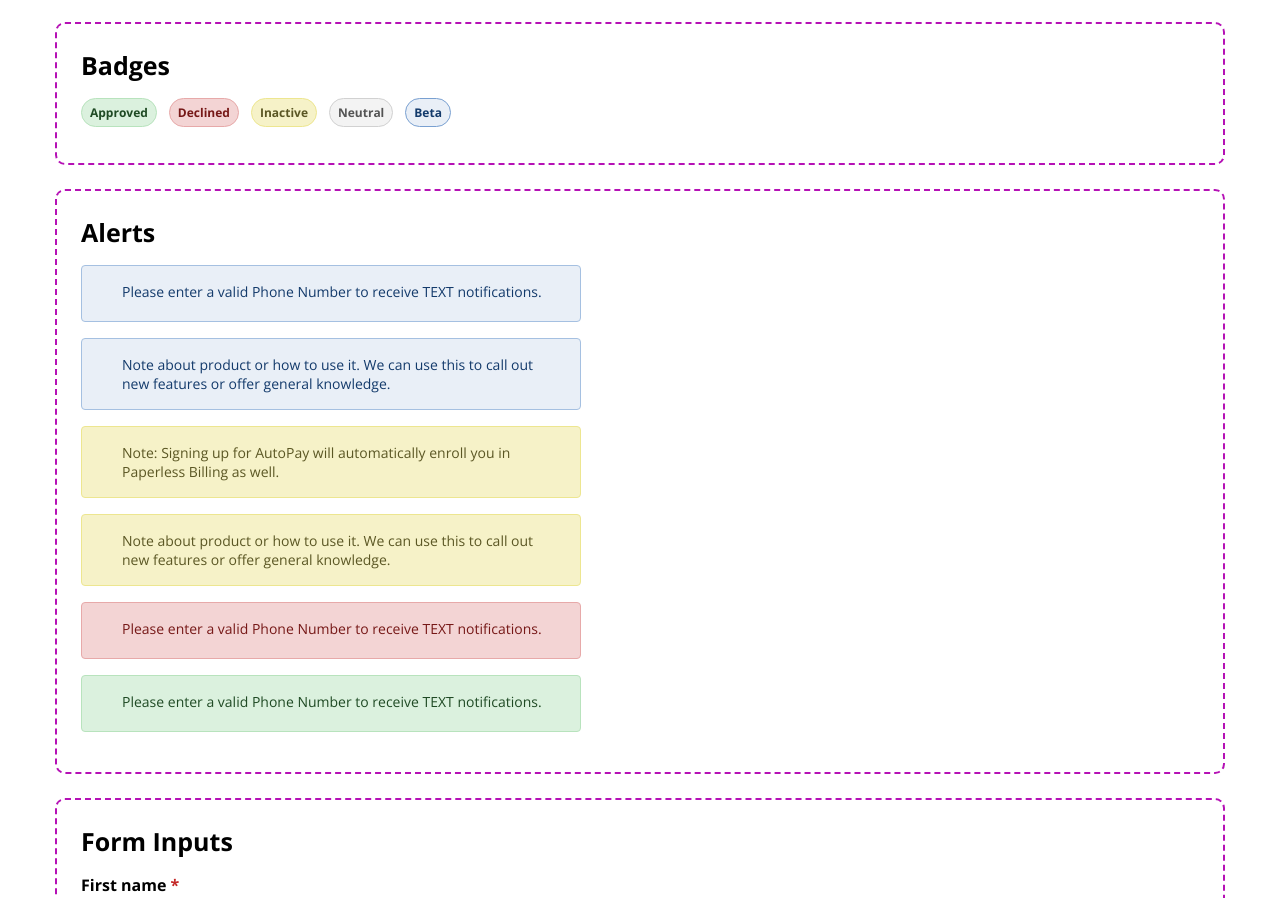
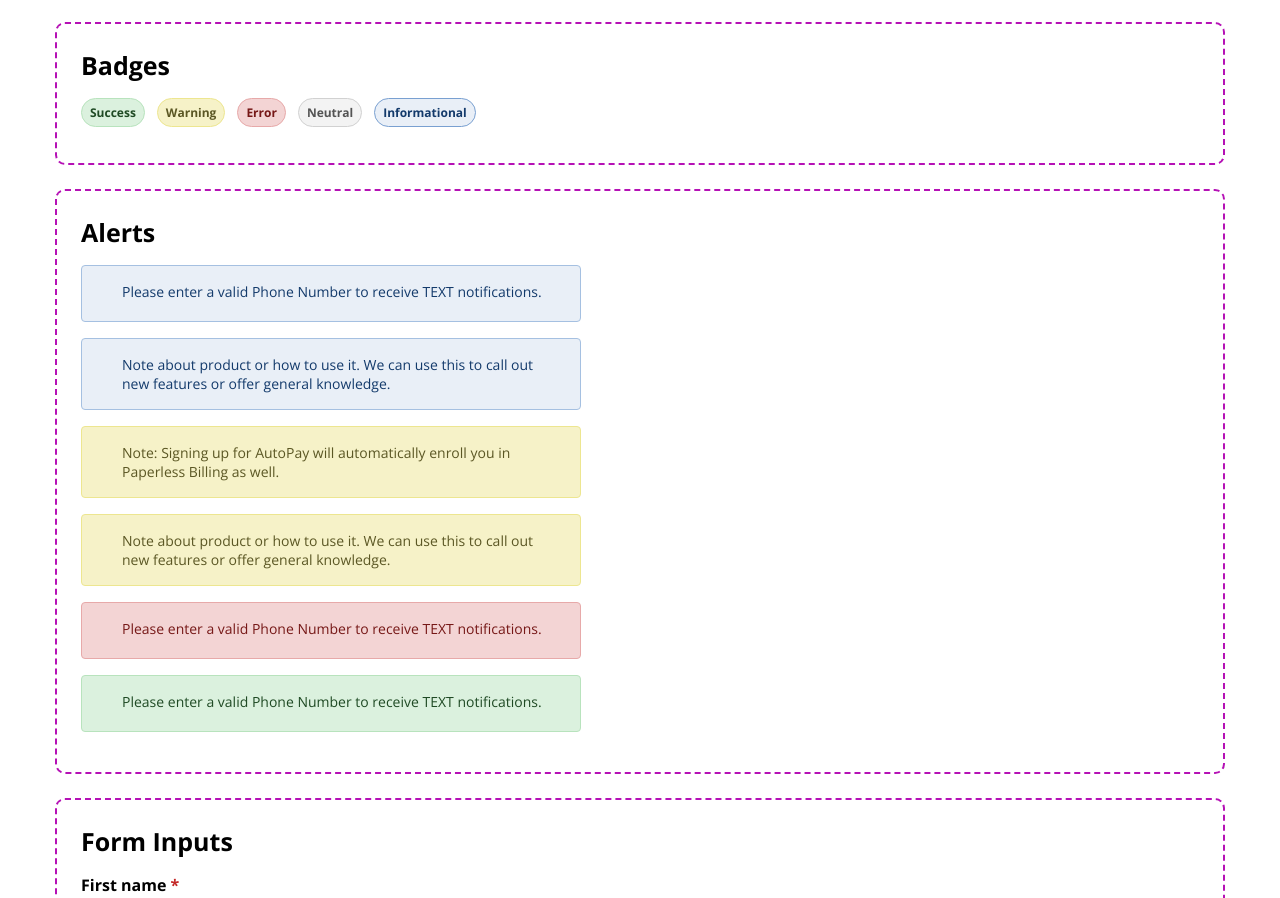
Before and after one commit to Billybobchops/design-system, a Next.js app: page / in a window 1280 px wide. Shown: the part 2245-3143 px from the top of the page. Built offline with nearby package versions, Linux system fonts and the light colour scheme.

Commit message:
update badges with new content

```diff
--- a/src/components/Badge.module.scss
+++ b/src/components/Badge.module.scss
@@ -37,7 +37,7 @@
 	color: variables.$utility-neutral-70;
 }
 
-.beta {
+.informational {
 	background-color: variables.$theme-a-1;
 	border: 1px solid variables.$theme-a-2;
 	color: variables.$theme-a-4;
--- a/src/components/Badge.tsx
+++ b/src/components/Badge.tsx
@@ -3,7 +3,7 @@ import classes from './Badge.module.scss';
 interface BadgeProps {
     content: string;
     hasMargin?: boolean;
-    variant: 'error' | 'success' | 'warning' | 'neutral' | 'beta';
+    variant: 'error' | 'success' | 'warning' | 'neutral' | 'informational';
 }
 
 const Badge: React.FC<BadgeProps> = ({
--- a/src/style-guide/BadgeStory.tsx
+++ b/src/style-guide/BadgeStory.tsx
@@ -3,11 +3,11 @@ import Badge from '@/components/Badge';
 const BadgeStory = () => {
     return (
         <>
-            <Badge content='Approved' variant='success' />
-            <Badge content='Declined' variant='error' />
-            <Badge content='Inactive' variant='warning' />
+            <Badge content='Success' variant='success' />
+            <Badge content='Warning' variant='warning' />
+            <Badge content='Error' variant='error' />
             <Badge content='Neutral' variant='neutral' />
-            <Badge content='Beta' variant='beta' />
+            <Badge content='Informational' variant='informational' />
         </>
     );
 };
```
